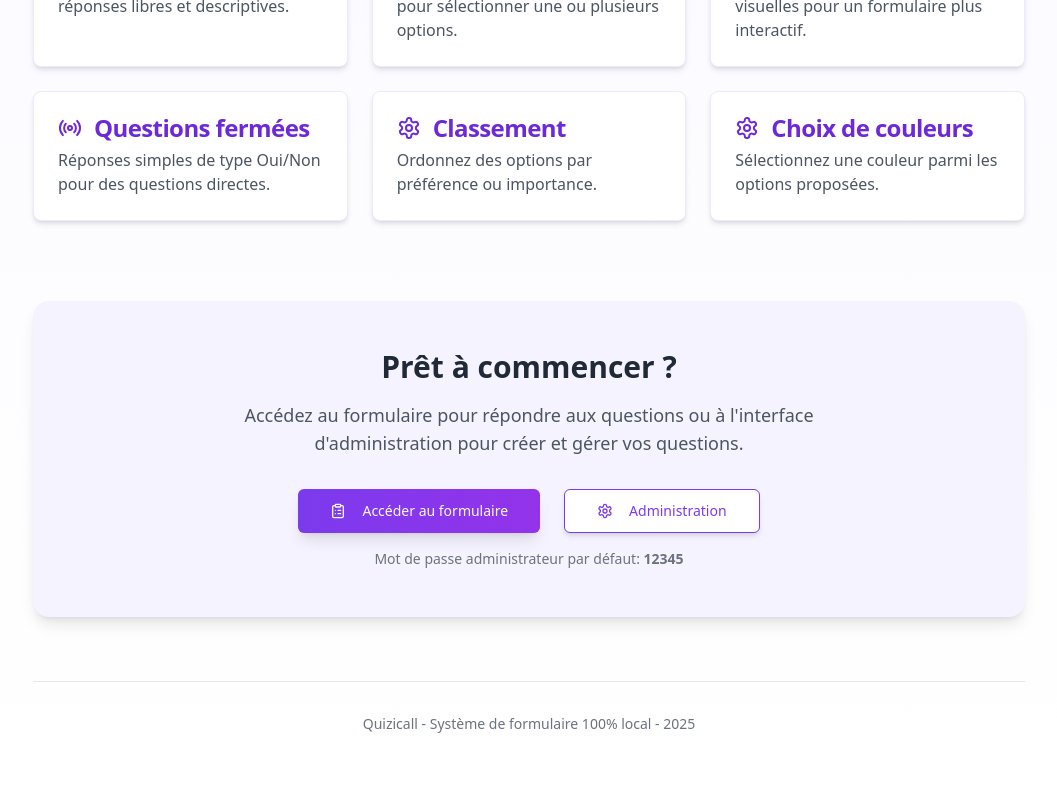
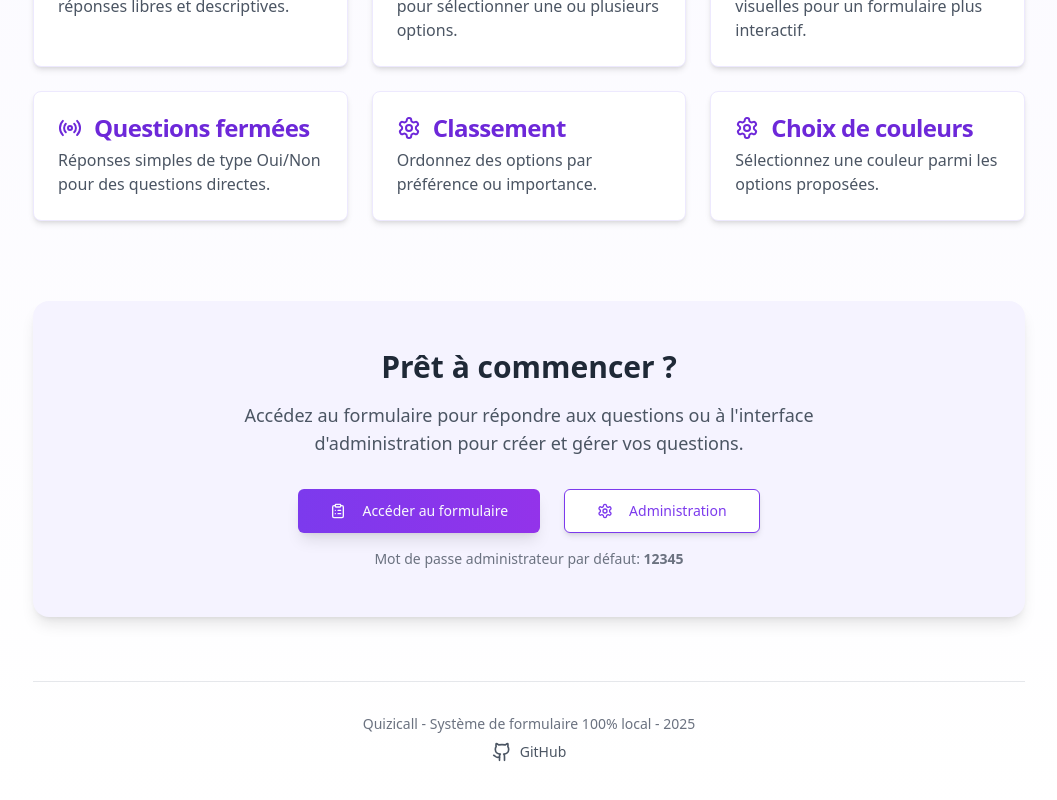
Before and after one commit to PinkFloyd1213/Quizzical, a React (Vite) app: page / in a window 1280 px wide. Shown: the part 1439-2239 px from the top of the page, without its empty margins (111-1168 px from the left). Built offline with nearby package versions, Linux system fonts and the light colour scheme.

Commit message:
Add GitHub link to footer
Adds a GitHub logo with a link to the repository in the footer of the landing page.

```diff
--- a/src/components/landing/Footer.tsx
+++ b/src/components/landing/Footer.tsx
@@ -1,5 +1,6 @@
 
 import React from "react";
+import { Github } from "lucide-react";
 
 const Footer: React.FC = () => {
   return (
@@ -7,6 +8,18 @@ const Footer: React.FC = () => {
       <p className="mb-1">
         Quizicall - Système de formulaire 100% local - 2025
       </p>
+      <div className="flex justify-center items-center mt-2">
+        <a
+          href="https://github.com/PinkFloyd1213/Quizzicall"
+          target="_blank"
+          rel="noopener noreferrer"
+          className="inline-flex items-center gap-2 text-gray-600 hover:text-purple-600 transition-colors"
+          aria-label="GitHub repository"
+        >
+          <Github size={20} />
+          <span>GitHub</span>
+        </a>
+      </div>
     </footer>
   );
 };
```
